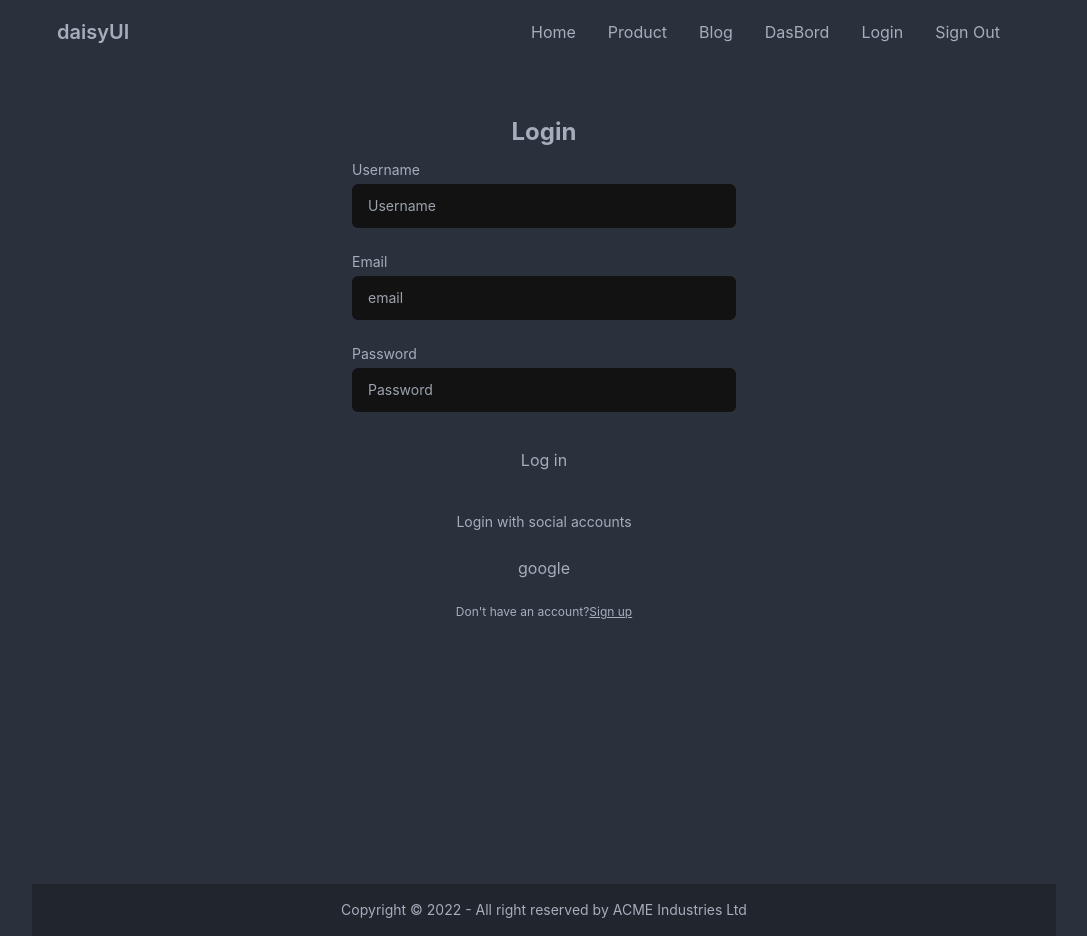
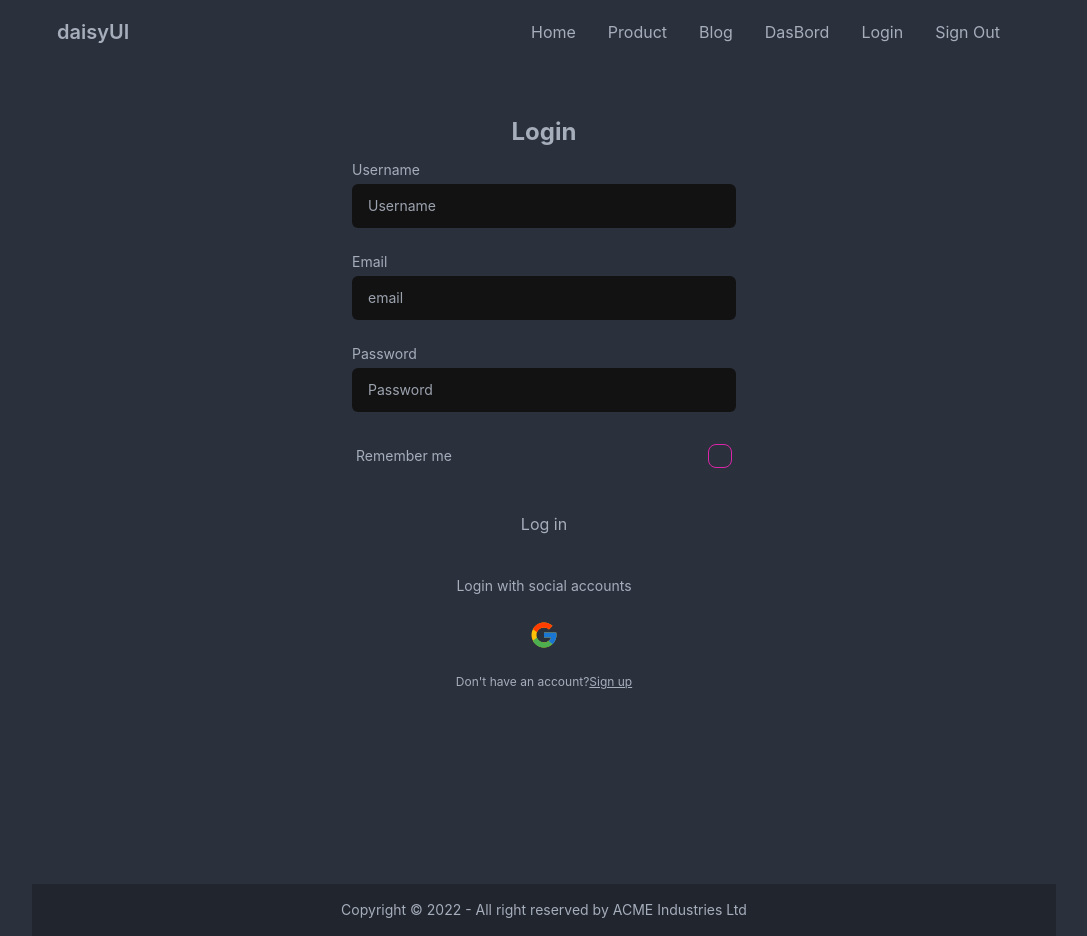
Before and after one commit to rahul-sarker18/project-12, a React (Create React App) app: page /login in a window 1280 px wide. Shown: the whole page, without its empty margins (96-1183 px from the left). Built offline with nearby package versions, Linux system fonts and the light colour scheme.

Commit message:
react hook from use and requeird

```diff
--- a/src/Components/Authencations/Login.js
+++ b/src/Components/Authencations/Login.js
@@ -1,27 +1,47 @@
 import React from 'react';
+import { useForm } from "react-hook-form";
+import { FcGoogle } from "react-icons/fc";
 import { Link } from "react-router-dom";
 
 const Login = () => {
+  const {
+    register,
+    handleSubmit,
+    watch,
+    formState: { errors },
+  } = useForm();
+  const onSubmit = (data) => {
+    console.log(data);
+  };
+
   return (
     <div className="w-full mx-auto my-5 max-w-md p-8 space-y-3 rounded-xl dark:bg-gray-900 dark:text-gray-100">
       <h1 className="text-2xl font-bold text-center">Login</h1>
-      <form className="space-y-6 ng-untouched ng-pristine ng-valid">
+      <form
+        onSubmit={handleSubmit(onSubmit)}
+        className="space-y-6 ng-untouched ng-pristine ng-valid"
+      >
         <div className="space-y-1 text-sm">
-          <label for="username" className="block dark:text-gray-400">
+          <label htmlFor="username" className="block dark:text-gray-400">
             Username
           </label>
           <input
+            {...register("username", { required: "plese type user name" })}
             type="text"
             id="username"
             placeholder="Username"
             className="w-full px-4 py-3 rounded-md dark:border-gray-700 dark:bg-gray-100 dark:text-gray-900 focus:dark:border-blue-400"
           />
+          {errors.username && (
+            <p className="text-red-400 "> {errors.username.message}</p>
+          )}
         </div>
         <div className="space-y-1 text-sm">
-          <label for="email" className="block dark:text-gray-400">
+          <label htmlFor="email" className="block dark:text-gray-400">
             Email
           </label>
           <input
+            {...register("email")}
             type="text"
             id="email"
             placeholder="email"
@@ -29,15 +49,25 @@ const Login = () => {
           />
         </div>
         <div className="space-y-1 text-sm">
-          <label for="password" className="block dark:text-gray-400">
+          <label htmlFor="password" className="block dark:text-gray-400">
             Password
           </label>
           <input
+            {...register("password", { required: "plese type password" })}
             type="password"
             id="password"
             placeholder="Password"
             className="w-full px-4 py-3 rounded-md dark:border-gray-700 dark:bg-gray-100 dark:text-gray-900 focus:dark:border-blue-400"
           />
+          {errors.password && (
+            <p className="text-red-400 "> {errors.password.message}</p>
+          )}
+        </div>
+        <div className="form-control">
+          <label className="cursor-pointer label">
+            <span className="label-text">Remember me</span>
+            <input type="checkbox" className="checkbox checkbox-secondary" />
+          </label>
         </div>
         <button className="block w-full p-3 text-center rounded-sm dark:text-gray-900 dark:bg-blue-400">
           Log in
@@ -51,8 +81,11 @@ const Login = () => {
         <div className="flex-1 h-px sm:w-16 dark:bg-gray-700"></div>
       </div>
       <div className="flex justify-center space-x-4">
-        <button aria-label="Log in with Google" className="p-3 rounded-sm">
-          google
+        <button
+          aria-label="Log in with Google"
+          className="p-3  text-3xl font-bold rounded-sm"
+        >
+          <FcGoogle />
         </button>
       </div>
       <p className="text-xs text-center sm:px-6 dark:text-gray-400">
--- a/src/Components/Authencations/Signup.js
+++ b/src/Components/Authencations/Signup.js
@@ -1,33 +1,53 @@
 import React from 'react';
-import { Link } from 'react-router-dom';
+import { useForm } from "react-hook-form";
+import { Link } from "react-router-dom";
+import { FcGoogle } from "react-icons/fc";
 
 const Signup = () => {
-    return (
-        <div className="w-full mx-auto my-5 max-w-md p-8 space-y-3 rounded-xl dark:bg-gray-900 dark:text-gray-100">
+  const {
+    register,
+    handleSubmit,
+    watch,
+    formState: { errors },
+  } = useForm();
+  const onSubmit = (data) => {
+    console.log(data);
+  };
+
+  return (
+    <div className="w-full mx-auto my-5 max-w-md p-8 space-y-3 rounded-xl dark:bg-gray-900 dark:text-gray-100">
       <h1 className="text-2xl font-bold text-center">Sign up</h1>
-      <form className="space-y-6 ng-untouched ng-pristine ng-valid">
-
+      <form
+        onSubmit={handleSubmit(onSubmit)}
+        className="space-y-6 ng-untouched ng-pristine ng-valid"
+      >
         <div className="space-y-1 text-sm">
-          <label for="email" className="block dark:text-gray-400">
+          <label htmlFor="email" className="block dark:text-gray-400">
             Email
           </label>
           <input
-            type="text"
+            {...register("email")}
+            type="email"
+            required
             id="email"
             placeholder="email"
             className="w-full px-4 py-3 rounded-md dark:border-gray-700 dark:bg-gray-100 dark:text-gray-900 focus:dark:border-blue-400"
           />
         </div>
         <div className="space-y-1 text-sm">
-          <label for="password" className="block dark:text-gray-400">
+          <label htmlFor="password" className="block dark:text-gray-400">
             Password
           </label>
           <input
+            {...register("password", { required: "plese type password" })}
             type="password"
             id="password"
             placeholder="Password"
             className="w-full px-4 py-3 rounded-md dark:border-gray-700 dark:bg-gray-100 dark:text-gray-900 focus:dark:border-blue-400"
           />
+          {errors.password && (
+            <p className="text-red-400 "> {errors.password.message}</p>
+          )}
         </div>
         <button className="block w-full p-3 text-center rounded-sm dark:text-gray-900 dark:bg-blue-400">
           Sign up
@@ -41,8 +61,11 @@ const Signup = () => {
         <div className="flex-1 h-px sm:w-16 dark:bg-gray-700"></div>
       </div>
       <div className="flex justify-center space-x-4">
-        <button aria-label="Log in with Google" className="p-3 rounded-sm">
-          google
+        <button
+          aria-label="Log in with Google"
+          className="p-3 text-3xl font-bold rounded-sm"
+        >
+          <FcGoogle />
         </button>
       </div>
       <p className="text-xs text-center sm:px-6 dark:text-gray-400">
@@ -57,7 +80,7 @@ const Signup = () => {
         </Link>
       </p>
     </div>
-    );
+  );
 };
 
 export default Signup;
```
